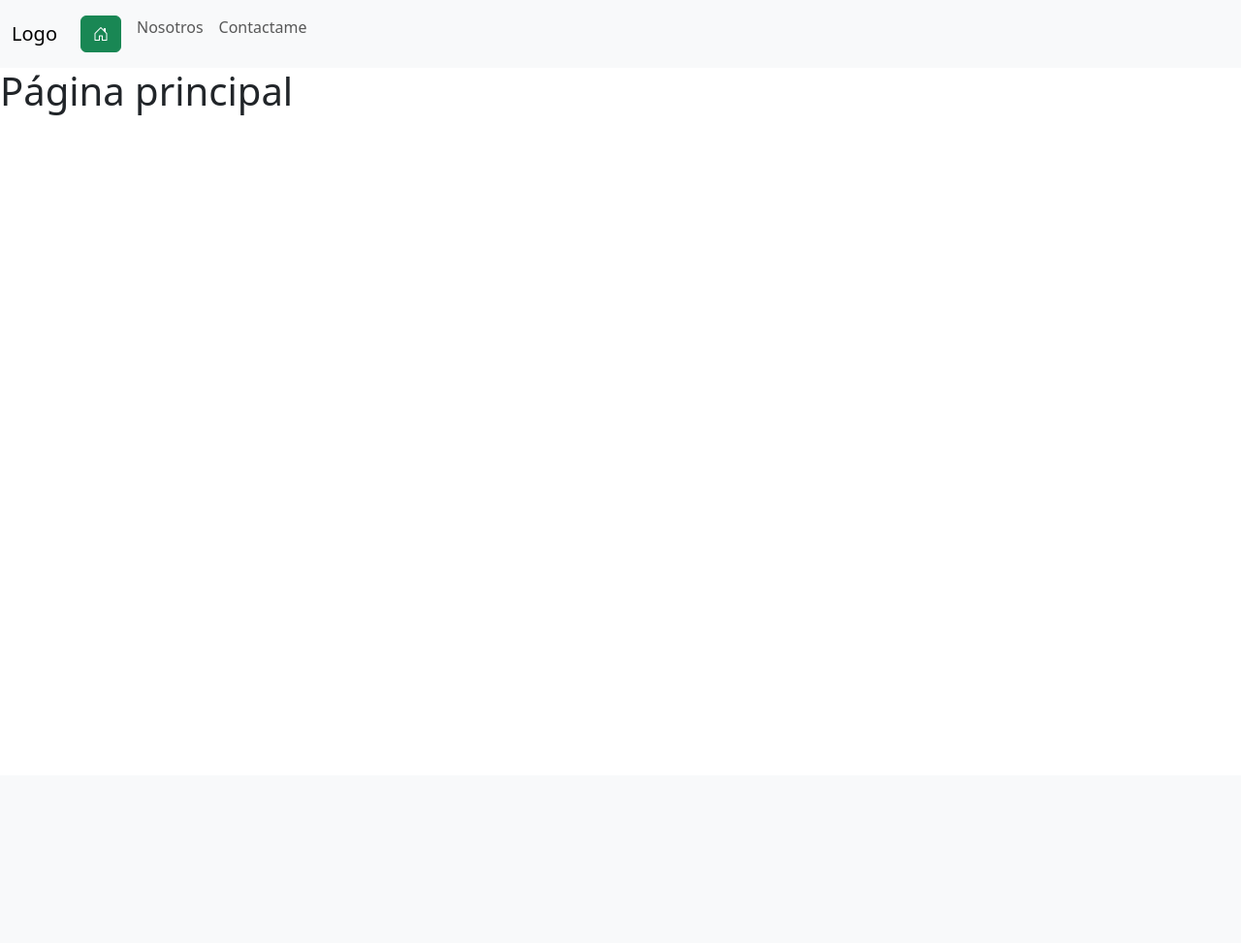
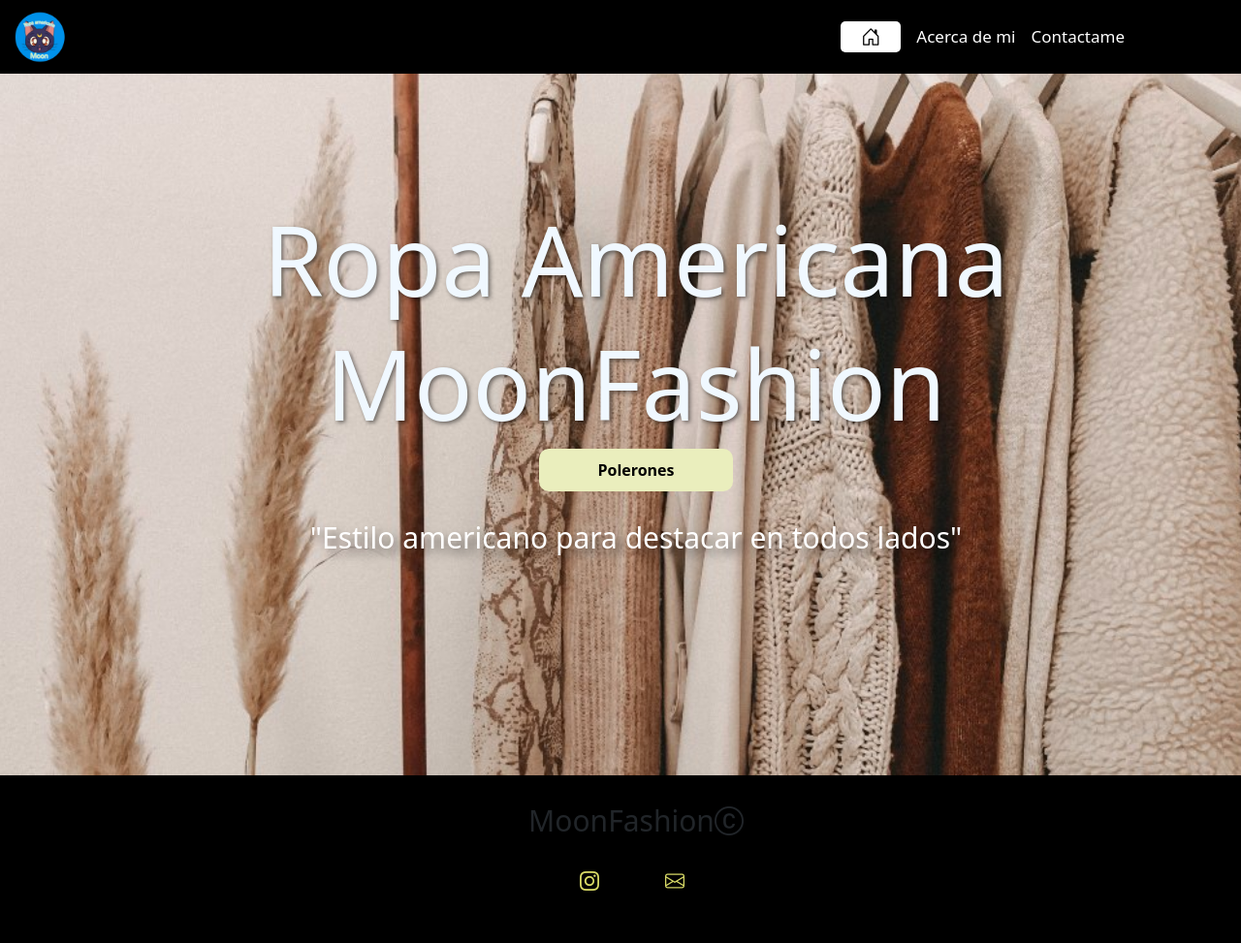
Before and after one commit to SebastianGaete/MoonFashion, a Django app: page / in a window 1280 px wide. Shown: the whole page at 97% size. Before the commit the page ends 119 px from the top, so only its background shows below. Run offline with Django 4.2, Linux system fonts and the light colour scheme.

Commit message:
Se agregó estilo a sección index y catalogo de polerones

```diff
--- /dev/null
+++ b/mitienda/static/css/main.css
@@ -0,0 +1,150 @@
+/* ESTILOS CSS */
+*{
+    margin: 0;
+    padding: 0;
+    box-sizing: border-box;
+}
+.root{
+    --fuente: 'PT Serif', serif;
+}
+
+
+/* BARRA DE NAVEGACIÓN */
+
+.logo_nav{
+    width: 60px;
+}
+
+.navbar-nav{
+    margin-right: 100px;
+}
+
+.nav-link{
+    color: white;
+    font-size: 17px;
+}
+
+.nav-link:hover{
+    color: rgb(234, 238, 189);
+}
+
+/* estilo icono */
+.boton_home{
+    background-color: white;
+    border-radius: 5px;
+    padding: 0 20px;
+    color: black;
+    font-size: 20px;
+}
+
+.boton_home:hover{
+    background-color: rgb(234, 238, 189);
+    color: black;
+}
+
+/* estilo hamburgesa */
+.navbar-toggler{
+    background-color: white;
+    font-size: 20px;
+}
+
+
+
+/* SECCION HERO */
+.hero{
+    background-image: url("../hero.jpg");
+    background-position: center;
+    background-size: cover;
+    height: 100vh;
+}
+
+.hero__text{
+    text-align: center;
+}
+.hero__text h1, h2{
+    font-family: var(--fuente);
+    font-size: 100px;
+    color: aliceblue;
+    text-shadow: 2px 2px 4px rgba(0, 0, 0, 0.5);
+}
+
+.hero__text p{
+    margin-top: 25px;
+    color: white;
+    text-shadow: 6px 6px 10px rgba(0, 0, 0, 0.5);
+    font-size: 30px;
+}
+
+.boton{
+    background-color: rgb(234, 238, 189);
+    border-radius: 10px;
+    padding: 10px;
+    border: none;
+    width: 200px;
+    font-family: var(--fuente);
+    font-weight: bold;
+}
+
+.boton:hover{
+    background-color: rgb(220, 230, 110);
+}
+
+
+
+
+/* FOOTER */
+
+.text_footer{
+    font-size: 30px;
+}
+
+.redes_sociales_lista{
+    list-style: none;
+}
+
+.redes_sociales_lista li{
+    padding: 9px 14px;
+    margin-right: 40px;
+}
+
+.redes_sociales_lista li:hover{
+    border-radius: 50%;
+    border: 2px solid rgb(234, 238, 189);
+    background-color: rgb(82, 77, 77);
+}
+
+.redes_sociales_lista a{
+    color: white;
+    text-decoration: none;
+}
+
+.redes_sociales_lista .bi{
+    color: rgb(216, 218, 102);
+    font-size: 20px;
+}
+.redes_sociales_lista .bi:hover{
+    color: white
+}
+
+
+/* POLERONES */
+
+.card_polerones{
+    margin: 100px 0 100px 0;
+}
+
+.row{
+    margin-left: 20px
+}
+
+/* MEDIAQUERIS */
+@media (max-width: 767px) {
+    .hero__text h1, h2{
+        font-size: 70px;
+    }
+}
+@media (max-width: 565px) {
+    .hero__text h1, h2{
+        font-size: 50px;
+    }
+}
--- a/mitienda/templates/index.html
+++ b/mitienda/templates/index.html
@@ -2,6 +2,19 @@
 
 {% block content %}
 
-    <h1>Página principal</h1>
+
+<div class="hero d-flex align-items-center justify-content-center">
+   <div class="row">
+        <div class="col-lg">
+            <div class="hero__text">
+                <h1>Ropa Americana</h1>
+                <h2>MoonFashion</h2>
+                <a href="{% url 'catalogo' %}"><button class="boton">Polerones</button></a>
+                <p>"Estilo americano para destacar en todos lados"</p>
+            </div>
+        </div>
+   </div>
+</div>
+
 
 {% endblock %}
--- a/mitienda/templates/layouts/layout.html
+++ b/mitienda/templates/layouts/layout.html
@@ -1,20 +1,42 @@
+{% load static %}
+
 <!DOCTYPE html>
-<html lang="en">
+<html lang="es">
 <head>
+    <!-- Titulo -->
+    <title>MoonFashion | Ropa Americana</title>
+    <link rel="icon" type="image/x-icon" href="{% static 'logo.png' %}">
+    <!-- Metadatos -->
     <meta charset="UTF-8">
+    <meta description="Venta de ropa americana">
+    <meta keywords="Ropa Americana">
     <meta name="viewport" content="width=device-width, initial-scale=1.0">
+    <!-- Bootstrap -->
     <link href="https://cdn.jsdelivr.net/npm/bootstrap@5.3.0/dist/css/bootstrap.min.css" rel="stylesheet" integrity="sha384-9ndCyUaIbzAi2FUVXJi0CjmCapSmO7SnpJef0486qhLnuZ2cdeRhO02iuK6FUUVM" crossorigin="anonymous">
     <link rel="stylesheet" href="https://cdn.jsdelivr.net/npm/bootstrap-icons@1.10.5/font/bootstrap-icons.css">
-    <title>Document</title>
+    <!-- CSS -->
+    <link rel="stylesheet" href="{% static 'css/main.css'%}">
+    <link rel="preconnect" href="https://fonts.googleapis.com">
+    <link rel="preconnect" href="https://fonts.gstatic.com" crossorigin>
+    <link href="https://fonts.googleapis.com/css2?family=PT+Serif:ital@1&display=swap" rel="stylesheet">
 
 </head>
     <main>
+        <!-- barra de navegación -->
         {% include 'partials/navbar.html' %}
 
+
+        <!-- contenido dinámico -->
         {% block content %}
 
         {% endblock %}
+
+
+        <!-- footer -->
+        {% include 'partials/footer.html' %}
     </main>
+
+    <script src="https://cdn.jsdelivr.net/npm/bootstrap@5.3.0/dist/js/bootstrap.bundle.min.js" integrity="sha384-geWF76RCwLtnZ8qwWowPQNguL3RmwHVBC9FhGdlKrxdiJJigb/j/68SIy3Te4Bkz" crossorigin="anonymous"></script>
 <body>
 
 </body>
--- /dev/null
+++ b/mitienda/templates/partials/footer.html
@@ -0,0 +1,27 @@
+{% load static %}
+
+<footer>
+    <div class="container-fluid bg-black p-4">
+
+        <div class="row">
+            <div class="col text-center text_footer">
+                <p>MoonFashion<i class="bi bi-c-circle"></i></p>
+            </div>
+        </div>
+
+        <div class="row">
+            <div class="col">
+                <ul class="d-flex justify-content-center align-items-center redes_sociales_lista">
+                    <li>
+                        <a href="https://www.instagram.com/0_moonfashion_0/" target="_blank"><i class="bi bi-instagram"></i></a>
+                    </li>
+
+                    <li>
+                        <a href=""><i class="bi bi-envelope"></i></a>
+                    </li>
+                </ul>
+            </div>
+        </div>
+
+    </div>
+</footer>
--- a/mitienda/templates/partials/navbar.html
+++ b/mitienda/templates/partials/navbar.html
@@ -1,16 +1,33 @@
+{% load static %}
 
-<nav class="navbar navbar-expand-lg bg-body-tertiary">
+<header>
+    <nav class="navbar navbar-expand-md bg-black fixed-top">
         <div class="container-fluid">
-      <a class="navbar-brand" href="{% url 'home' %}">Logo</a>
-      <button class="navbar-toggler" type="button" data-bs-toggle="collapse" data-bs-target="#navbarNavAltMarkup" aria-controls="navbarNavAltMarkup" aria-expanded="false" aria-label="Toggle navigation">
+            <a href="{% url 'home' %}"><img src="{% static 'logo.png'%}" alt="logo" class="logo_nav"></a>
+
+            <button class="navbar-toggler" type="button" data-bs-toggle="collapse" data-bs-target="#navbarNav" aria-controls="navbarNav" aria-expanded="false" aria-label="Toggle navigation">
                 <span class="navbar-toggler-icon"></span>
             </button>
-      <div class="collapse navbar-collapse" id="navbarNavAltMarkup">
-        <div class="navbar-nav">
-            <a class="nav-link" href="{% url 'home' %}"><i class="bi bi-house-door btn btn-success"></i></a>
-            <a class="nav-link" href="{% url 'about' %}">Nosotros</a>
+
+            <div class="collapse navbar-collapse justify-content-end align-items-center" id="navbarNav">
+
+                <ul class="navbar-nav align-items-center">
+                    <li class="nav-item">
+                        <a class="nav-link" aria-current="page" href="{% url 'home' %}">
+                            <i class="bi bi-house-door btn boton_home"></i>
+                        </a>
+                    </li>
+
+                    <li class="nav-item">
+                        <a class="nav-link" href="{% url 'about' %}">Acerca de mi</a>
+                    </li>
+
+                    <li class="nav-item">
                         <a class="nav-link" href="{% url 'contact' %}">Contactame</a>
-        </div>
+                    </li>
+                </ul>
+
             </div>
         </div>
       </nav>
+</header>
--- a/mitienda/urls.py
+++ b/mitienda/urls.py
@@ -5,5 +5,7 @@ from .views import *
 urlpatterns = [
     path('', home, name='home'),
     path('contact/', contact, name='contact'),
-    path('about/', about, name='about')
+    path('about/', about, name='about'),
+    path('catalogo/', catalogo, name='catalogo'),
+    path('detail/<int:id>', detail_catalogo, name='detail_catalogo' )
 ]
--- a/mitienda/views.py
+++ b/mitienda/views.py
@@ -14,3 +14,19 @@ def contact(request):
 
 def about(request):
     return render(request, 'pages/about.html')
+
+
+def catalogo(request):
+    polerones: object = Poleron.objects.all()
+    CONTEXT: dict = {
+        'polerones':polerones
+    }
+    return render(request, 'pages/catalogo.html', CONTEXT)
+
+
+def detail_catalogo(request, id):
+    detalle: object = Poleron.objects.get(id=id)
+    CONTEXT: dict ={
+        'detalle':detalle
+    }
+    return render(request, 'pages/detail_catalogo.html', CONTEXT)
```
Also changed, not shown: mitienda/templates/pages/catalogo.html (+38 -0 lines), mitienda/templates/pages/detail_catalogo.html (added, +8 -0 lines), media/polerones/images/Apis.webp (deleted), media/polerones/images/IMG_20230715_172934_453.jpg (added), media/polerones/images/IMG_20230715_173127_521.jpg (added), media/polerones/images/IMG_20230715_173422_606.jpg (added), media/polerones/images/IMG_20230715_173523_929.jpg (added), media/polerones/images/IMG_20230715_173706_560.jpg (added), media/polerones/images/IMG_20230715_173706_560_MJ36Rhv.jpg (added), mitienda/static/hero.jpg (added), mitienda/static/logo.png (added). Lines whose indentation alone changed are shown as unchanged.
